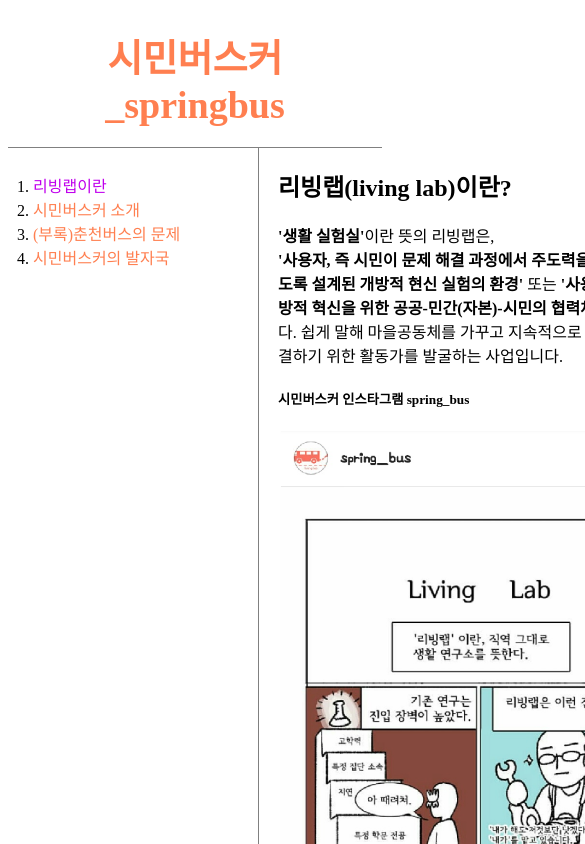
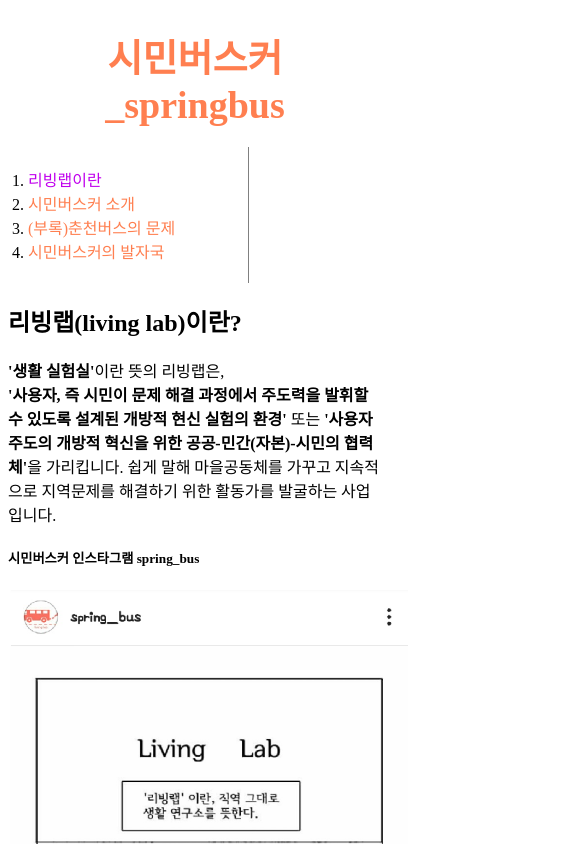
Before and after one commit to sunvean/springbus, a plain HTML site: page 1.html in a window 390 px wide. Shown: the top 844 px of the page, 585 px wide, since content can reach past the window. Drawn offline with Linux system fonts and the light colour scheme.

Commit message:
Add files via upload

```diff
--- a/1.html
+++ b/1.html
@@ -14,6 +14,15 @@
      margin:0; padding:25px;}
      #grid{display:grid;
      grid-template-columns: 270px 1fr;}
+     #grid ol {padding-left:33px;
+            border-right:1px solid gray;
+            margin:0; padding:20px;}
+     #grid #article{padding-left:25px;}
+     @media (max-width:800px){
+              #grid{display:block}
+              ol{border-right:none;}
+              h1{border-bottom:none;}
+             }
 </style>
 </head>
 <body>
```
Also changed, not shown: 2.html (+9 -0 lines), 3.html (+9 -0 lines), 4-1.html (+9 -0 lines), 4-2.html (+9 -0 lines), 4-3.html (+9 -0 lines), 4-4.html (+9 -0 lines), 4-5.html (+9 -0 lines), 4-6.html (+9 -0 lines), 4.html (+9 -0 lines), index.html (+10 -1 lines).
